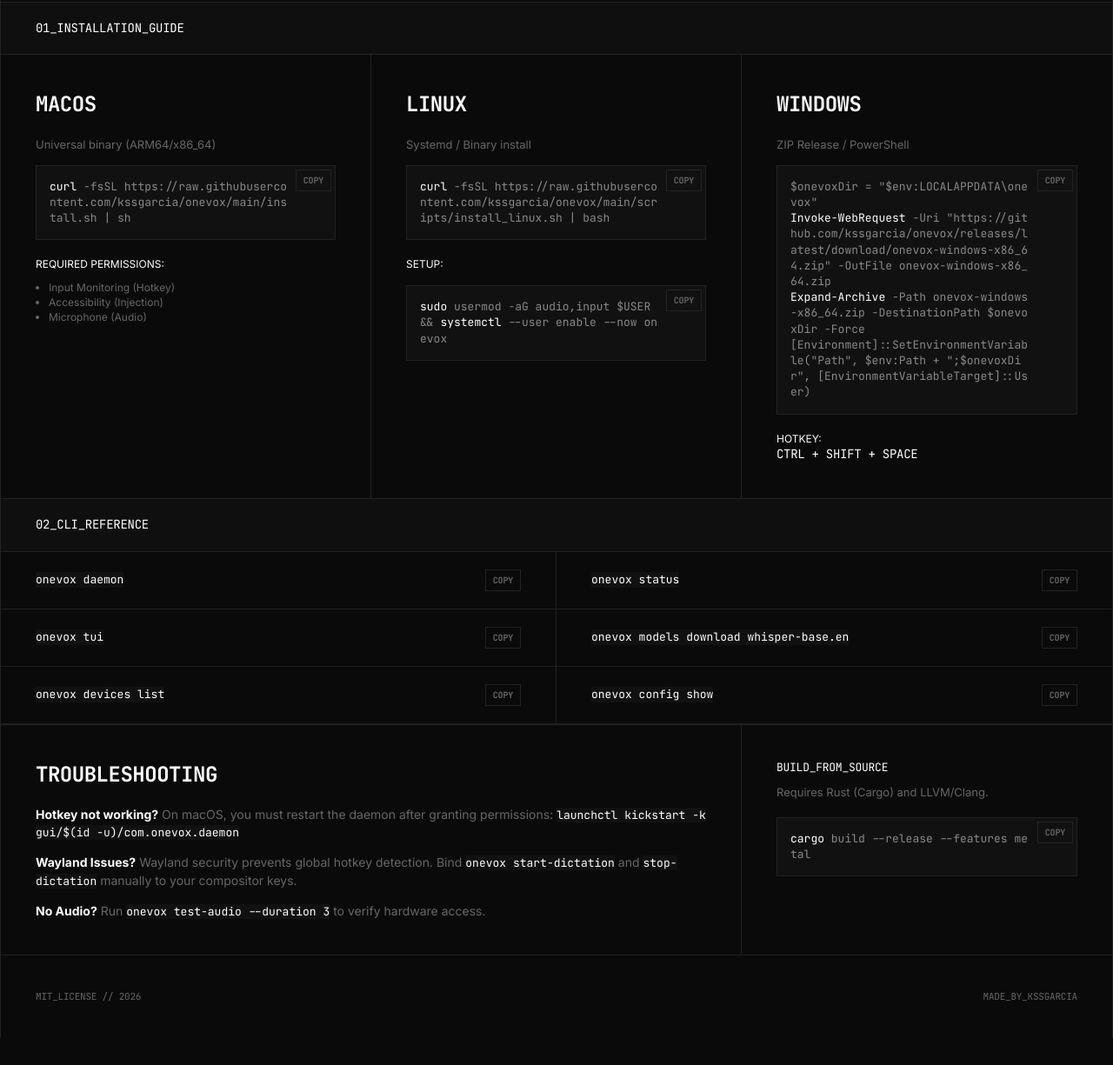
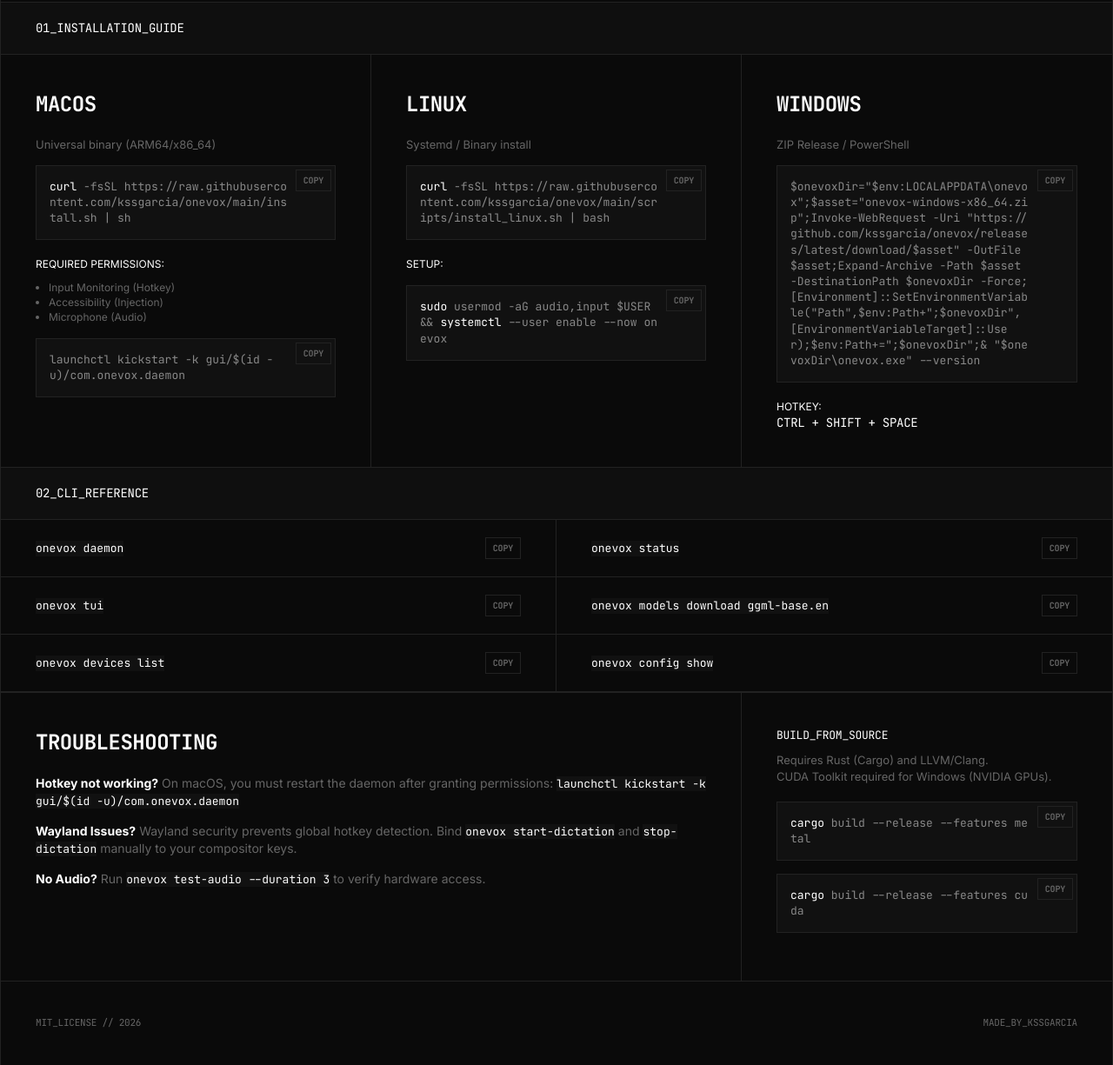
Before and after one commit to kssgarcia/onevox, a plain HTML site: page docs/index.html in a window 1280 px wide. Shown: the part 582-1807 px from the top of the page at 87% size. Before the commit the page ends 1776 px from the top, so only its background shows below. Drawn offline with Linux system fonts and the light colour scheme.

Commit message:
Updating page

```diff
--- a/docs/index.html
+++ b/docs/index.html
@@ -324,6 +324,17 @@
                             <li>Accessibility (Injection)</li>
                             <li>Microphone (Audio)</li>
                         </ul>
+                        <div class="code-wrapper">
+                            <button
+                                class="copy-btn mono"
+                                onclick="copyCode(this)"
+                            >
+                                COPY
+                            </button>
+                            <pre>
+launchctl kickstart -k gui/$(id -u)/com.onevox.daemon</pre
+                            >
+                        </div>
                     </div>
                     <div class="install-box">
                         <h3 class="mono">Linux</h3>
@@ -374,14 +385,11 @@
                             >
                                 COPY
                             </button>
-                            <pre>$onevoxDir = "$env:LOCALAPPDATA\onevox"
-<span class="highlight">Invoke-WebRequest</span> -Uri "https://github.com/kssgarcia/onevox/releases/latest/download/onevox-windows-x86_64.zip" -OutFile onevox-windows-x86_64.zip
-<span class="highlight">Expand-Archive</span> -Path onevox-windows-x86_64.zip -DestinationPath $onevoxDir -Force
-[Environment]::SetEnvironmentVariable("Path", $env:Path + ";$onevoxDir", [EnvironmentVariableTarget]::User)</pre>
+                            <pre>
+$onevoxDir="$env:LOCALAPPDATA\onevox";$asset="onevox-windows-x86_64.zip";Invoke-WebRequest -Uri "https://github.com/kssgarcia/onevox/releases/latest/download/$asset" -OutFile $asset;Expand-Archive -Path $asset -DestinationPath $onevoxDir -Force;[Environment]::SetEnvironmentVariable("Path",$env:Path+";$onevoxDir",[EnvironmentVariableTarget]::User);$env:Path+=";$onevoxDir";& "$onevoxDir\onevox.exe" --version</pre
+                            >
                         </div>
-                        <p style="font-size: 12px; margin-top: 20px">
-                            HOTKEY:
-                        </p>
+                        <p style="font-size: 12px; margin-top: 20px">HOTKEY:</p>
                         <p style="font-size: 14px" class="mono">
                             CTRL + SHIFT + SPACE
                         </p>
@@ -438,7 +446,7 @@
                         </button>
                     </div>
                     <div class="cmd-item">
-                        <code>onevox models download whisper-base.en</code>
+                        <code>onevox models download ggml-base.en</code>
                         <button
                             class="copy-btn mono"
                             style="
@@ -526,14 +534,26 @@
                     <div class="mono" style="color: #fff; margin-bottom: 10px">
                         Build_From_Source
                     </div>
+
                     <p style="margin-bottom: 20px">
-                        Requires Rust (Cargo) and LLVM/Clang.
+                        Requires Rust (Cargo) and LLVM/Clang.<br />
+                        CUDA Toolkit required for Windows (NVIDIA GPUs).
                     </p>
+
+                    <!-- macOS -->
+                    <div class="code-wrapper" style="margin-bottom: 15px">
+                        <button class="copy-btn mono" onclick="copyCode(this)">
+                            COPY
+                        </button>
+                        <pre><span class="highlight">cargo</span> build --release --features metal</pre>
+                    </div>
+
+                    <!-- Windows -->
                     <div class="code-wrapper">
                         <button class="copy-btn mono" onclick="copyCode(this)">
                             COPY
                         </button>
-                        <pre><span class="highlight">cargo</span> build --release --features metal</pre>
+                        <pre><span class="highlight">cargo</span> build --release --features cuda</pre>
                     </div>
                 </div>
             </section>
```
